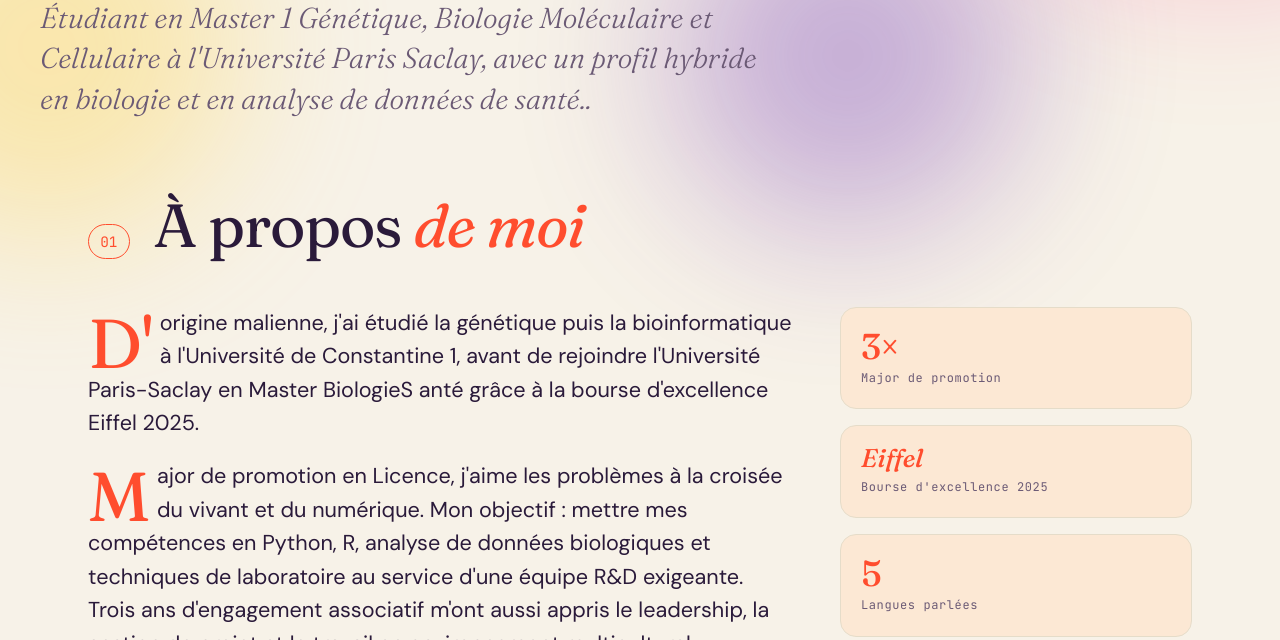
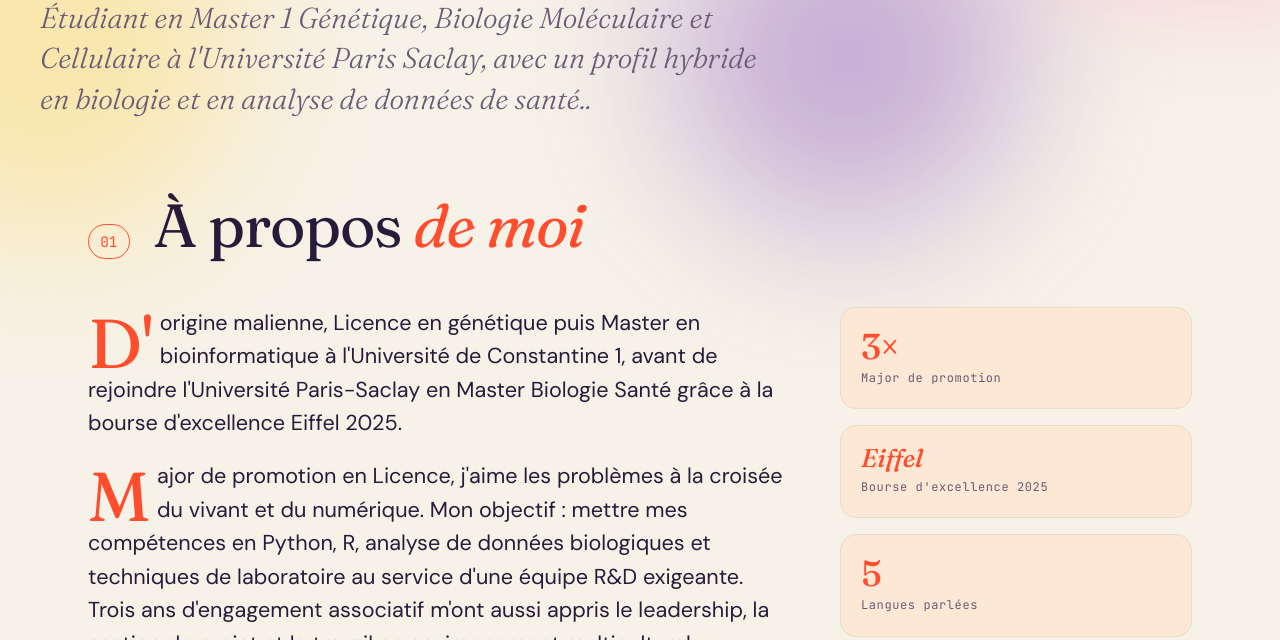
Before and after one commit to Bamia-Hamadoun/bamia-hamadoun.github.io, a plain HTML site: page index.html in a window 1280 px wide. Shown: the part 570-1210 px from the top of the page. Drawn offline with Linux system fonts and the light colour scheme.

Commit message:
Update biography section in index.html

```diff
--- a/index.html
+++ b/index.html
@@ -609,7 +609,7 @@
     </div>
     <div class="about">
       <div class="reveal">
-        <p data-fr="D'origine malienne, j'ai étudié la génétique puis la bioinformatique à l'Université de Constantine 1, avant de rejoindre l'Université Paris-Saclay en Master BiologieS anté grâce à la bourse d'excellence Eiffel 2025." data-en="Malian-born, I studied genetics and then bioinformatics at the University of Constantine 1, before joining Université Paris-Saclay for a Biology &amp; Health Master's thanks to the 2025 Eiffel Excellence Scholarship.">D'origine malienne, j'ai étudié la génétique puis la bioinformatique à l'Université de Constantine 1, avant de rejoindre l'Université Paris-Saclay en Master Biologie Santé grâce à la bourse d'excellence Eiffel 2025.</p>
+        <p data-fr="D'origine malienne, Licence en génétique puis Master en bioinformatique à l'Université de Constantine 1, avant de rejoindre l'Université Paris-Saclay en Master Biologie Santé grâce à la bourse d'excellence Eiffel 2025." data-en="Malian-born, I studied genetics and then bioinformatics at the University of Constantine 1, before joining Université Paris-Saclay for a Biology &amp; Health Master's thanks to the 2025 Eiffel Excellence Scholarship.">D'origine malienne, Licence en génétique puis Master en bioinformatique à l'Université de Constantine 1, avant de rejoindre l'Université Paris-Saclay en Master Biologie Santé grâce à la bourse d'excellence Eiffel 2025..</p>
         <p data-fr="Major de promotion en Licence, j'aime les problèmes à la croisée du vivant et du numérique. Mon objectif : mettre mes compétences en Python, R, analyse de données biologiques et techniques de laboratoire au service d'une équipe R&D exigeante. Trois ans d'engagement associatif m'ont aussi appris le leadership, la gestion de projet et le travail en environnement multiculturel." data-en="Top of class in Bachelor, I enjoy problems at the crossroads of biology and computing. My goal: apply my skills in Python, R, biological data analysis, and lab techniques to a demanding R&amp;D team. Three years of student leadership have also taught me project management, team building, and working in multicultural environments."> Majore de promotion en licence, j'aime les problèmes à la croisée du vivant et du numérique. Mon objectif : mettre mes compétences en Python, R, analyse de données biologiques et techniques de laboratoire au service d'une équipe R&D exigeante. Trois ans d'engagement associatif m'ont aussi appris le leadership, la gestion de projet et le travail en environnement multiculturel.</p>
       </div>
       <div class="facts reveal">
```
